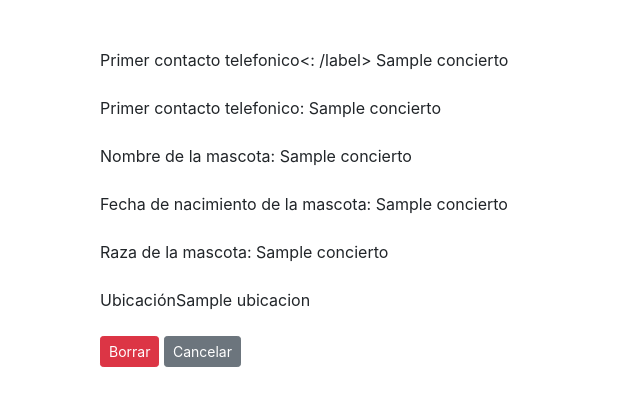
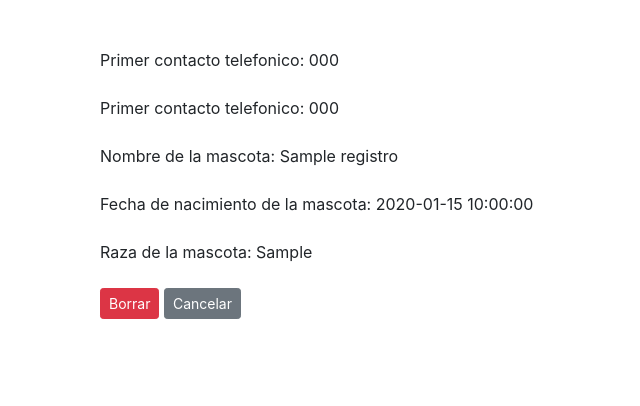
Before and after one commit to pamelan97/Huellitas, a CodeIgniter 4 app: the page made by my-project/myapp/app/Views/registromascota/eliminar.php in a window 1280 px wide. Shown: the top 406 px of the page, without its empty margins (0-640 px from the left). Run offline with PHP 8.4 and a stand-in for CodeIgniter, Linux system fonts and the light colour scheme; the template is opened without the code that fills it: most values are stand-ins (such as "Sample title", 1, 10 or a date in 2020); some libraries are stand-ins or nearby versions.

Commit message:
eliminarMascota

```diff
--- a/my-project/myapp/app/Views/registromascota/eliminar.php
+++ b/my-project/myapp/app/Views/registromascota/eliminar.php
@@ -8,28 +8,25 @@
 
 <div class="container mt-5">
     <form method="post" id="add_create" name="add_create" action="<?= site_url('/registromascota-elimnar-continuar/') ?>">
-	  <input type="hidden" name="id" value="<?php echo($concierto->id);?>"/>
+	  <input type="hidden" name="id" value="<?php echo($registro->id);?>"/>
       <div class="form-group">
-        <label>Primer contacto telefonico<: /label> <?php echo($concierto->nombre); ?>
+        <label>Primer contacto telefonico: </label> <?php echo($registro->telefono1); ?>
       </div>
       <div class="form-group">
-        <label>Primer contacto telefonico: </label> <?php echo($concierto->nombre); ?>
+        <label>Primer contacto telefonico: </label> <?php echo($registro->telefono2); ?>
       </div>
       <div class="form-group">
-        <label>Nombre de la mascota: </label> <?php echo($concierto->nombre); ?>
+        <label>Nombre de la mascota: </label> <?php echo($registro->nombreMascota); ?>
       </div>
       <div class="form-group">
-        <label>Fecha de nacimiento de la mascota: </label> <?php echo($concierto->nombre); ?>
+        <label>Fecha de nacimiento de la mascota: </label> <?php echo($registro->fechaMascota); ?>
       </div>
       <div class="form-group">
-        <label>Raza de la mascota: </label> <?php echo($concierto->nombre); ?>
-      </div>
-      <div class="form-group">
-        <label>Ubicación</label><?php echo($concierto->ubicacion);?>
+        <label>Raza de la mascota: </label> <?php echo($registro->razaMascota); ?>
       </div>
       <div class="form-group">
       <button type="submit" class="btn btn-danger btn-sm">Borrar</button>
-      <a href="<?php echo site_url('/concierto-cancelar/');?>" class="btn btn-secondary btn-sm">Cancelar</a>
+      <a href="<?php echo site_url('/registromascota-cancelar/');?>" class="btn btn-secondary btn-sm">Cancelar</a>
       </div>
     </form>
   </div>
```
Also changed, not shown: my-project/myapp/app/Config/Routes.php (+7 -5 lines), my-project/myapp/app/Controllers/registroMascotaCrud.php (+1 -11 lines), 2 other files.
